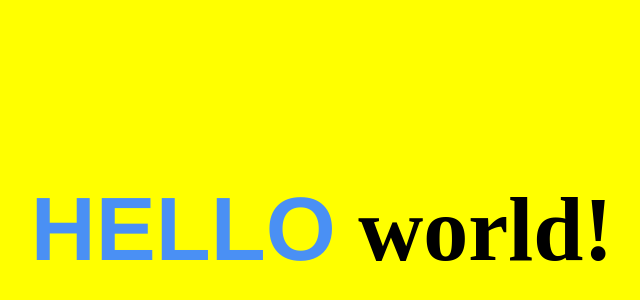
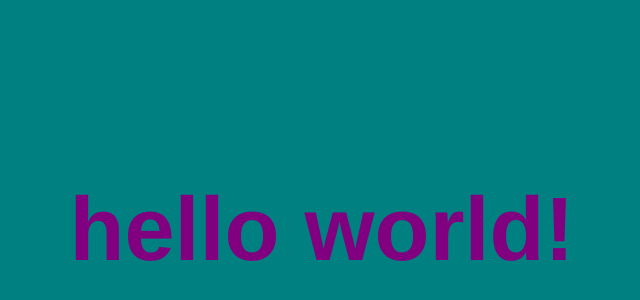
Before and after one commit to SepticDNB/hello-there, a plain HTML site: page index.html in a window 1280 px wide. Shown: the part 142-442 px from the top of the page, without its empty margins (318-958 px from the left). Drawn offline with Linux system fonts and the light colour scheme.

Commit message:
added teal background, text now purple and uniform

```diff
--- a/index.html
+++ b/index.html
@@ -9,28 +9,19 @@
     <title>Heyyyyy</title>
 
     <style>
-      #screen {
-        background-color: yellow;
-        height: 100vh;
-        width 100vw;
+      html {
+        background-color: teal;
+
       }
 
       h1 {
         text-align: center;
         margin-top: 40vh;
         font-size: 90px;
-      }
-
-      .word-1 {
-        text-transform: uppercase;
-        color: rgb(74, 144, 244);
+        color: purple;
         font-family: Helvetica, sans-serif;
       }
 
-      .word-2 {
-        color #BC1919
-        font-family: avenir, sans-serif;
-      }
     </style>
 
   </head>
@@ -40,9 +31,6 @@
       <span class="word-1">hello</span>
       <span class="word-2">world</span>!
     </h1>
-    <script>
-      console.log("This page doesnt need JavaScript but if it did, it'd go here")
-    </script>
   </body>
 
 </html>
```
